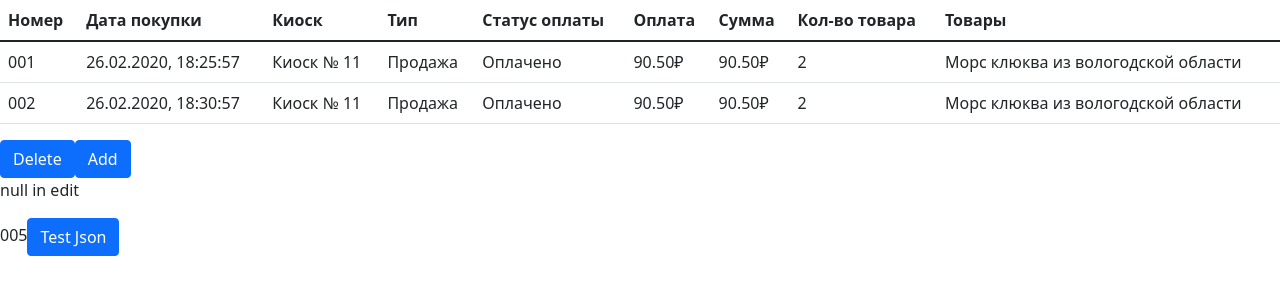
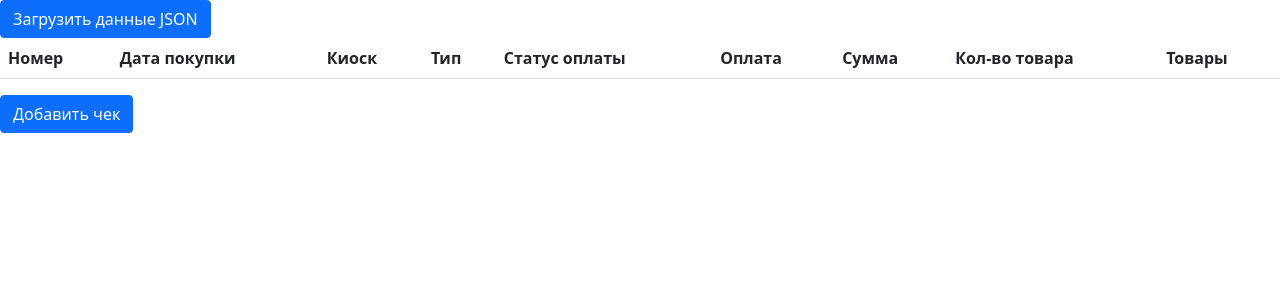
Before and after one commit to GlushkovAnton/fab2, a React (Create React App) app: page / in a window 1280 px wide. Shown: the top 300 px of the page. Built offline with nearby package versions, Linux system fonts and the light colour scheme.

Commit message:
finish_without_redux

```diff
--- a/src/App.js
+++ b/src/App.js
@@ -13,30 +13,21 @@ class App extends React.Component {
   constructor (props){
     super (props);
     this.state ={
+    jsonStatus: false,
     isLoading: true,
     data: [
-      {
-        "id":"001",
-        "Date":"26.02.2020, 18:25:57",
-        "Kiosk":"Киоск № 11",
-        "Type":"Продажа",
-        "Status":"Оплачено",
-        "Pay":"90.50",
-        "Sum":"90.50",
-        "Quantity":"2",
-        "Goods":"Морс клюква из вологодской области"
-      },
-      {
-        "id":"002",
-        "Date":"26.02.2020, 18:30:57",
-        "Kiosk":"Киоск № 11",
-        "Type":"Продажа",
-        "Status":"Оплачено",
-        "Pay":"90.50",
-        "Sum":"90.50",
-        "Quantity":"2",
-        "Goods":"Морс клюква из вологодской области"
-      }
+      //{
+      //  "id":"001",
+      //  "Date":" ",
+      //  "Kiosk":" ",
+      //  "Type":" ",
+      //  "Status":" ",
+      //  "Pay":" ",
+      //  "Sum":" ",
+      //  "Quantity":" ",
+      //  "Goods":" "
+      //},
+
     ],
     row: null,
     newrow: [{"id":"005"},{"id":"006"}],
@@ -46,9 +37,14 @@ class App extends React.Component {
   this.onRowSelect = this.onRowSelect.bind(this);
   this.onDelRow = this.onDelRow.bind(this);
   this.onCleanRow = this.onCleanRow.bind(this);
-  this.onJsonTest = this.onJsonTest.bind(this);
+  this.onJsonCreate = this.onJsonCreate.bind(this);
+  this.onSetStatusJson = this.onSetStatusJson.bind(this);
+}
 
-}
+  onSetStatusJson (){
+
+    this.setState({jsonStatus: true})
+  }
 
   onRowSelect = row => (
     //console.log(row)
@@ -90,7 +86,7 @@ class App extends React.Component {
   }
 
 
-  onJsonTest (a) {
+  onJsonCreate (a) {
     let type = ""
     let status = ""
     console.log ("test json:")
@@ -100,6 +96,21 @@ class App extends React.Component {
     console.log(arr.data.cheques.length)
     for (var i = 0; i < arr.data.cheques.length; i++){
           let data = arr.data.cheques[i].dateReg
+            data = String(data)
+            let dataYear = data.slice(0,4)
+            console.log("data:",dataYear)
+            let dataMonth = data.slice(5,7)
+            console.log("data:",dataMonth)
+            let dataDay = data.slice(8,10)
+            console.log("data:",dataDay)
+            let dataHour = data.slice(11,13)
+            console.log("data:",dataHour)
+            let dataMinutes = data.slice(14,16)
+            console.log("data:",dataMinutes)
+            let dataSec = data.slice(17,19)
+            console.log("data:",dataSec)
+            data = dataDay+"."+dataMonth+"."+dataYear+", "+dataHour+":"+dataMinutes+":"+dataSec
+
           let kiosk = arr.data.cheques[i].kioskName
           let type_num = arr.data.cheques[i].chequeType
           type_num == 0 ?  type ="Продажа" :  type = "Возврат"
@@ -140,6 +151,7 @@ class App extends React.Component {
     console.log ("temp", temp)
     this.setState({data: temp.map((_arrayElement) => Object.assign({}, _arrayElement)) })
 
+    this.onSetStatusJson()
 
   }
 
@@ -148,6 +160,9 @@ class App extends React.Component {
   render() {
     return (
       <div >
+      {!this.state.jsonStatus ? <Button onSetStatusJson={this.onSetStatusJson} onClick={this.onJsonCreate.bind(null, 'test')} >
+                    Загрузить данные JSON</Button> : null
+                    }
 
       {this.state.row ? <DetailRowView onDelRow={this.onDelRow} person={this.state.row} onCleanRow={this.onCleanRow}  /> : null}
        <Table
@@ -155,9 +170,9 @@ class App extends React.Component {
        onRowSelect={this.onRowSelect}
        />
       <Edit onAdd={this.onAdd}/>
-      {this.state.newrow[0].id}
-      <Button onClick={this.onJsonTest.bind(null, 'test')} >
-                    Test Json</Button>
+
+
+
 
       </div>
 
--- a/src/DetailRowView/DetailRowView.js
+++ b/src/DetailRowView/DetailRowView.js
@@ -62,7 +62,7 @@ return (
 
   <Modal.Footer>
     <Button variant="secondary" onClick={this.props.onCleanRow.bind(null, this.props.person.id)}>Close</Button>
-    <Button variant="secondary" onClick={this.props.onDelRow.bind(null, this.props.person.id)}>Delete</Button>
+    <Button variant="primary" onClick={this.props.onDelRow.bind(null, this.props.person.id)}>Delete</Button>
 
   </Modal.Footer>
   </Modal>
--- a/src/Edit/Add.js
+++ b/src/Edit/Add.js
@@ -122,7 +122,7 @@ class Add extends React.Component {
   }
 
   checkData (){
-    const reId = /^\d{3,}$/igm;
+    const reId = /^\d{1,}$/igm;
     const reData = /^\d\d[.]\d\d[.]\d\d\d\d[,]\W\d\d[:]\d\d[:]\d\d$/igm;
     const reKiosk = /Киоск\W[№]\W\d/igm;
     const reType = /Продажа$|Возврат$/igm;
@@ -176,14 +176,14 @@ return (
                 <p>Сумма: <input value={this.state.data.Sum} onChange={this.handleChangeSum} ></input> </p>
                 <p>Кол-во товара: <input value={this.state.data.Quantity} onChange={this.handleChangeQuantity} ></input> </p>
                 <p>Товары: <input value={this.state.data.Goods} onChange={this.handleChangeGoods} ></input> </p>
-                <p>{this.state.data.id}</p>
+
 
                 <div>
-                  { this.state.check ? "Push Save"  : "You was mistake" }
+                  { this.state.check ? "Для добавления нажмите Добавить"  : "Введеные данные не соответствуют формату" }
                 </div>
 
 
-<Button variant="primary" onClick={this.props.onAdd.bind(null, this.state.data)} >Ok</Button>
+
 
 
   </Modal.Body>
@@ -191,8 +191,8 @@ return (
   <Modal.Footer>
     <Button variant="secondary" onClick={this.handleClick}>Close</Button>
     { this.state.check ?
-    <Button variant="primary"  onClick={this.props.onAdd.bind(null, this.state.data)} >Save changes</Button>  :
-    <Button variant="primary" disabled >no Save changes, so sorry</Button> }
+    <Button variant="primary"  onClick={this.props.onAdd.bind(null, this.state.data)} >Добавить</Button>  :
+    <Button variant="primary" disabled >Неверный формат данных</Button> }
 
   </Modal.Footer>
 
--- a/src/Edit/Edit.js
+++ b/src/Edit/Edit.js
@@ -32,14 +32,12 @@ class Edit extends React.Component {
     render () {
         return (
             <div>
-                <Button onClick={this.props.onAdd.bind(null, 'test')} >
-                    Delete
-                </Button>
+
                 <Button onClick={this.handleClick} >
-                    Add
+                    Добавить чек
                 </Button>
                 {this.state.show ? <Add onAdd={this.props.onAdd} /> : null}
-                <p>{this.state.newrow}</p>
+
             </div>
 
             )
```
